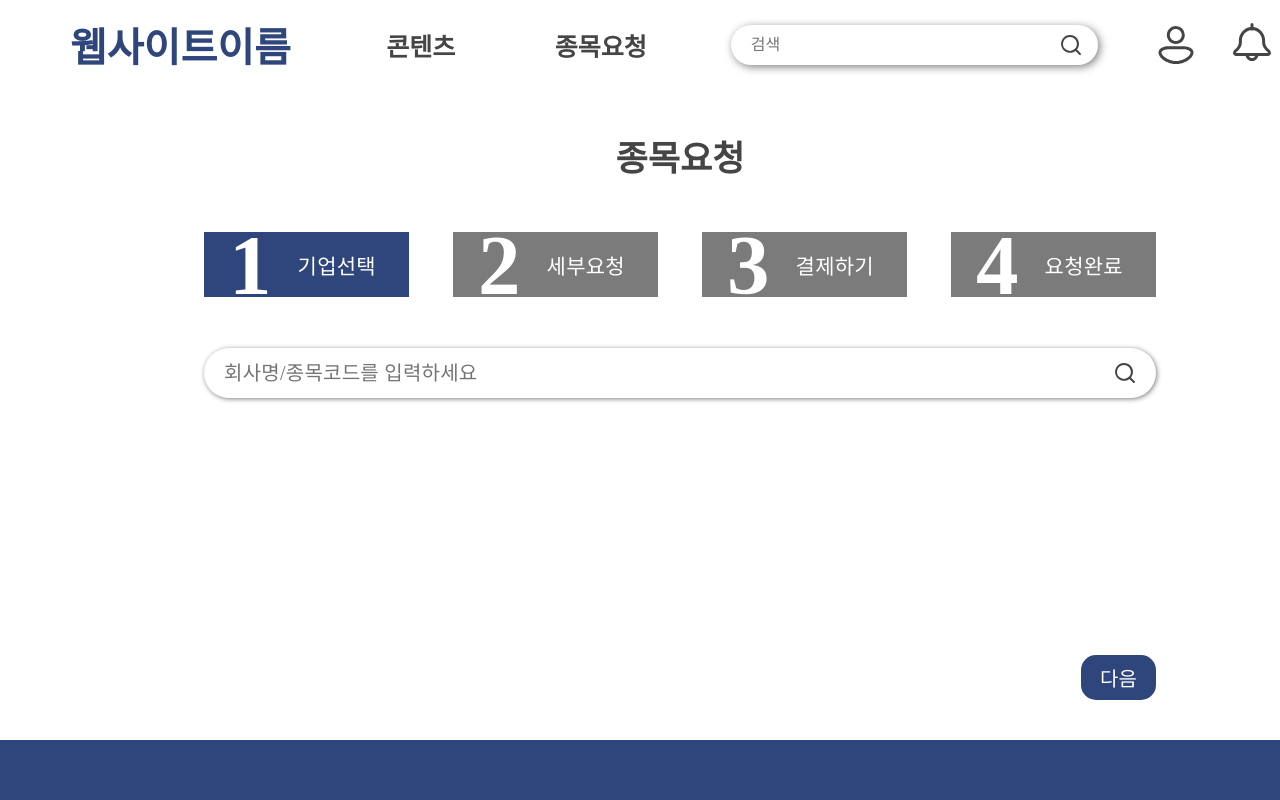
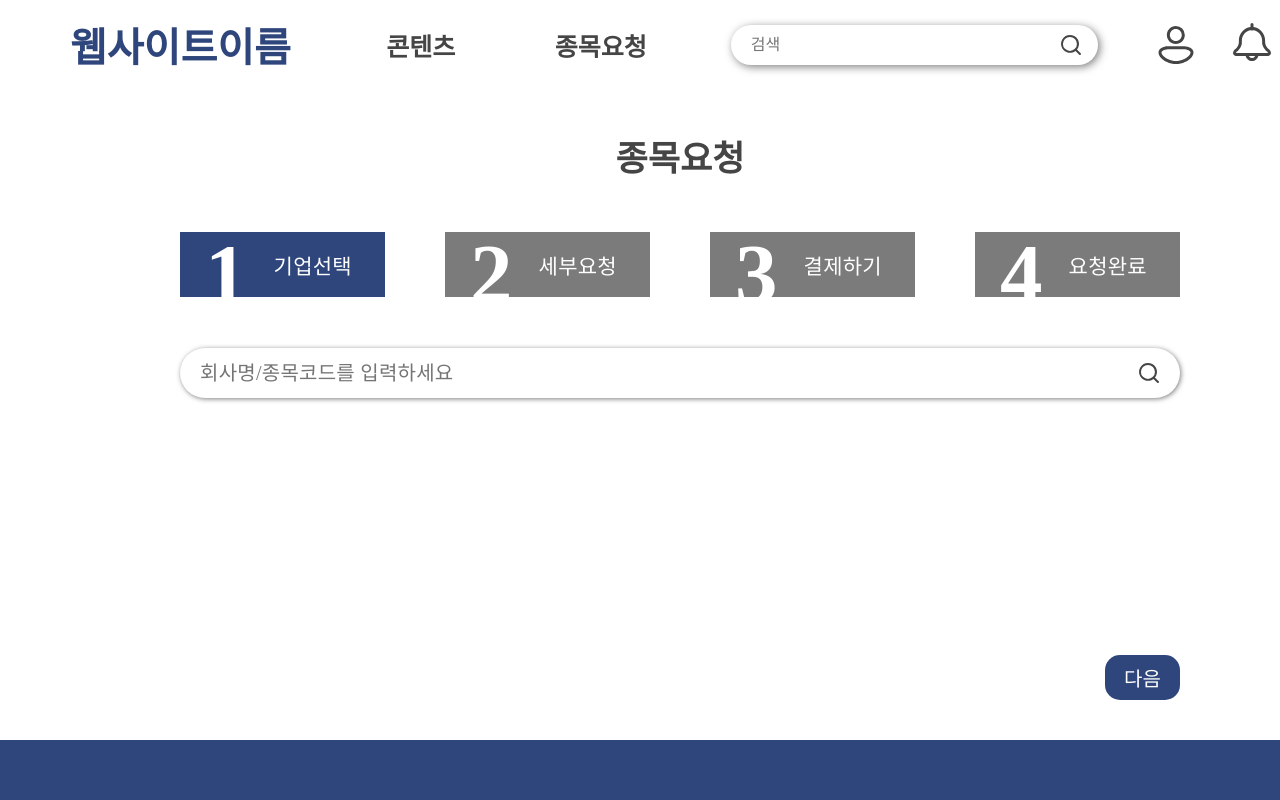
Before and after one commit to ApptiveDev/apptive-19th-hjfund-frontend, a Next.js app: page /request in a window 1280 px wide. Shown: the top 800 px of the page. Built offline with nearby package versions, Linux system fonts and the light colour scheme; a web font is replaced by a local one.

Commit message:
fix: 일부 사이즈 세부 조정

```diff
--- a/src/app/request/styles.module.scss
+++ b/src/app/request/styles.module.scss
@@ -1,4 +1,6 @@
 .banner {
+  --request-width: 1000px;
+
   height: 650px;
 
   background-size: cover;
@@ -8,7 +10,9 @@
   justify-content: center;
 
   & .contents {
-    width: 70%;
+    width: 100%;
+    max-width: var(--request-width);
+
     display: flex;
     grid-template-columns: 1fr 478px;
     column-gap: var(--column-gap);
@@ -68,7 +72,8 @@
       font-size: 85px;
       font-style: normal;
       font-weight: 800;
-      line-height: normal;
+      line-height: 1;
+      align-self: flex-start;
       letter-spacing: 0.9px;
     }
 
```
